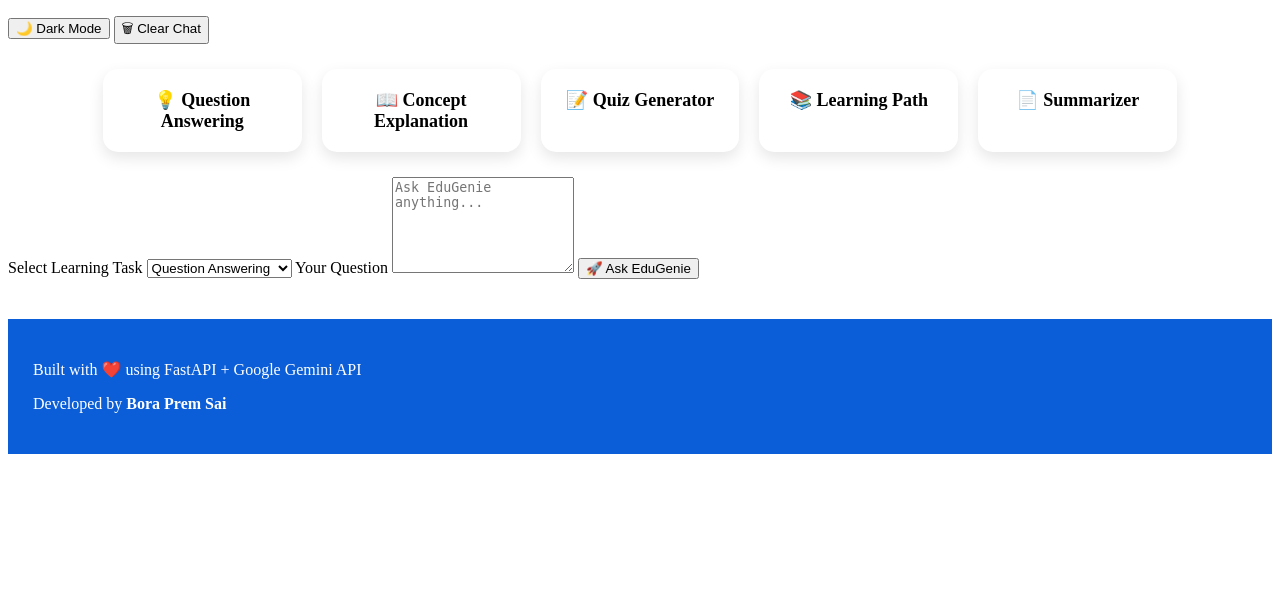
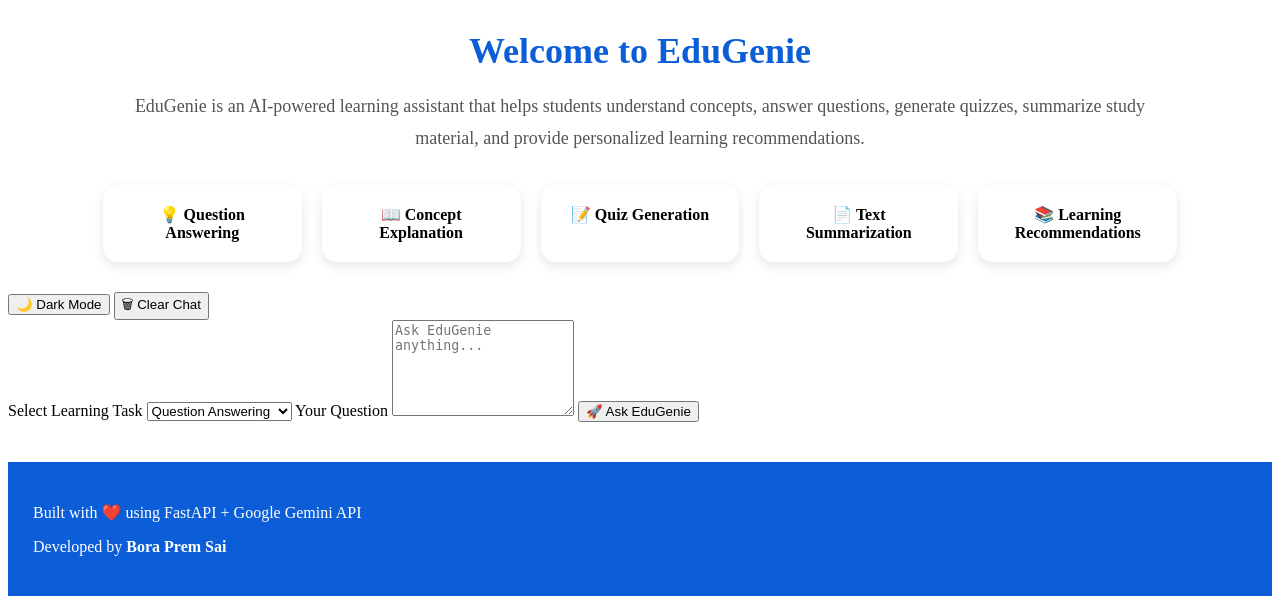
Before and after one commit to Premsai10-coder/EduGenie, a FastAPI app: page / in a window 1280 px wide. Shown: the part 99-695 px from the top of the page. Run offline with FastAPI, Linux system fonts and the light colour scheme.

Commit message:
Completed Epic 4 - Run Locally and Functional Testing

```diff
--- a/static/style.css
+++ b/static/style.css
@@ -113,3 +113,145 @@ footer{
 }
 
 }
+/* ============================= */
+/* Build Web Interface */
+/* ============================= */
+
+.hero{
+    width:85%;
+    max-width:1100px;
+    margin:30px auto;
+    text-align:center;
+}
+
+.hero h2{
+    font-size:36px;
+    color:#0B5ED7;
+    margin-bottom:15px;
+}
+
+.hero p{
+    font-size:18px;
+    line-height:1.8;
+    color:#555;
+    margin-bottom:30px;
+}
+
+.hero-features{
+    display:grid;
+    grid-template-columns:repeat(auto-fit,minmax(180px,1fr));
+    gap:20px;
+}
+
+.hero-card{
+    background:white;
+    padding:20px;
+    border-radius:15px;
+    font-weight:bold;
+    box-shadow:0 4px 12px rgba(0,0,0,.1);
+    transition:.3s;
+}
+
+.hero-card:hover{
+    background:#0B5ED7;
+    color:white;
+    transform:translateY(-5px);
+}
+
+.dark .hero p{
+    color:#ddd;
+}
+
+.dark .hero-card{
+    background:#2d2d2d;
+    color:white;
+}
+
+.dark .hero-card:hover{
+    background:#2563eb;
+}
+/* ========================= */
+/* Complete Dark Mode */
+/* ========================= */
+
+body.dark{
+    background:#121212;
+    color:#ffffff;
+}
+
+body.dark .header{
+    background:#1b1b1b;
+}
+
+body.dark .hero{
+    background:#121212;
+}
+
+body.dark .hero h2{
+    color:#66b3ff;
+}
+
+body.dark .hero p{
+    color:#dddddd;
+}
+
+body.dark .hero-card{
+    background:#2b2b2b;
+    color:#ffffff;
+}
+
+body.dark .hero-card:hover{
+    background:#2563eb;
+    color:white;
+}
+
+body.dark .container{
+    background:#1e1e1e;
+    color:white;
+}
+
+body.dark label{
+    color:white;
+}
+
+body.dark textarea,
+body.dark select{
+    background:#2d2d2d;
+    color:white;
+    border:1px solid #555;
+}
+
+body.dark textarea::placeholder{
+    color:#bbbbbb;
+}
+
+body.dark .bubble{
+    background:#2d2d2d;
+    color:white;
+}
+
+body.dark .bubble h4{
+    color:#66b3ff;
+}
+
+body.dark button{
+    background:#2563eb;
+    color:white;
+}
+
+body.dark button:hover{
+    background:#1d4ed8;
+}
+
+body.dark footer{
+    background:#111111;
+    color:white;
+}
+
+body.dark pre{
+    color:white;
+}
+
+body.dark .top-buttons{
+    background:#121212;
+}
--- a/templates/index.html
+++ b/templates/index.html
@@ -22,7 +22,41 @@
 <p>Google Gemini Powered AI Learning Assistant</p>
 
 </header>
+<section class="hero">
 
+    <h2>Welcome to EduGenie</h2>
+
+    <p>
+        EduGenie is an AI-powered learning assistant that helps students
+        understand concepts, answer questions, generate quizzes, summarize
+        study material, and provide personalized learning recommendations.
+    </p>
+
+    <div class="hero-features">
+
+        <div class="hero-card">
+            💡 Question Answering
+        </div>
+
+        <div class="hero-card">
+            📖 Concept Explanation
+        </div>
+
+        <div class="hero-card">
+            📝 Quiz Generation
+        </div>
+
+        <div class="hero-card">
+            📄 Text Summarization
+        </div>
+
+        <div class="hero-card">
+            📚 Learning Recommendations
+        </div>
+
+    </div>
+
+</section>
 <div class="top-buttons">
 
 <button onclick="darkMode()">
@@ -35,19 +69,6 @@
 
 </div>
 
-<div class="features">
-
-<div class="card">💡 Question Answering</div>
-
-<div class="card">📖 Concept Explanation</div>
-
-<div class="card">📝 Quiz Generator</div>
-
-<div class="card">📚 Learning Path</div>
-
-<div class="card">📄 Summarizer</div>
-
-</div>
 
 <div class="container">
 
@@ -173,9 +194,17 @@ btn.disabled=true;
 
 function darkMode(){
 
-document.body.classList.toggle("dark");
+    document.body.classList.toggle("dark");
+
+    if(document.body.classList.contains("dark")){
+        localStorage.setItem("theme","dark");
+    }else{
+        localStorage.setItem("theme","light");
+    }
 
 }
+
+
 
 function copyAnswer(){
 
@@ -210,8 +239,18 @@ a.click();
 }
 
 }
+window.onload = function(){
+
+    const theme = localStorage.getItem("theme");
+
+    if(theme === "dark"){
+        document.body.classList.add("dark");
+    }
+
+}
 
 </script>
+
 
 </body>
 
```
